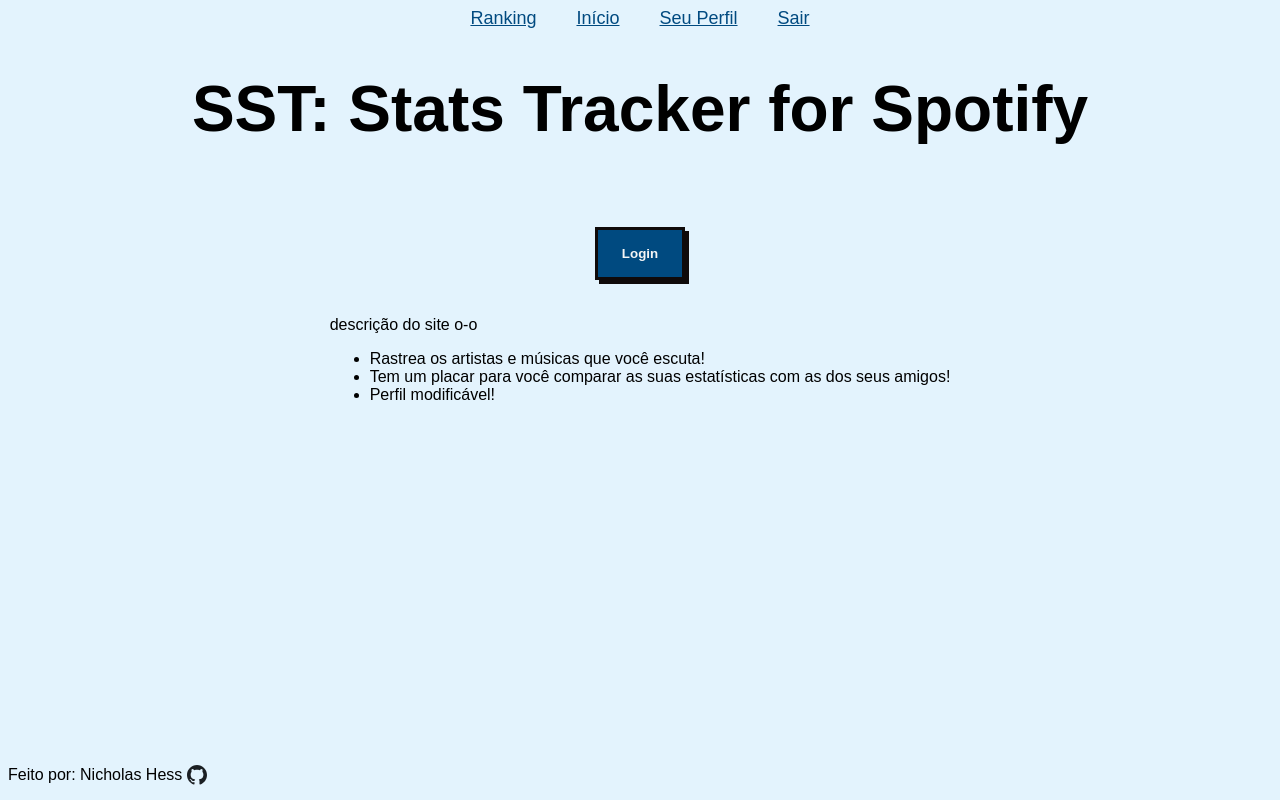
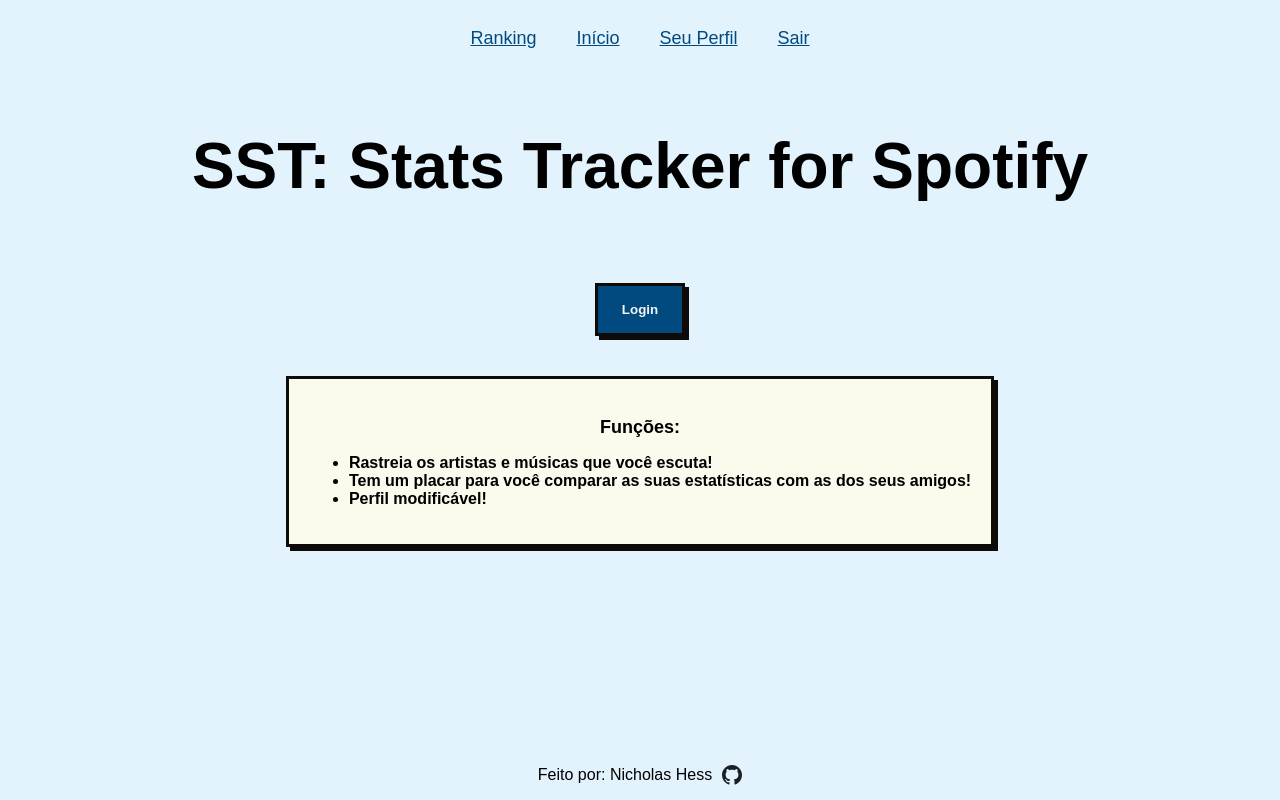
Before and after one commit to nicholashessnh009-art/sst, a Flask app: page / in a window 1280 px wide. Run offline with Flask 3, Linux system fonts and the light colour scheme; the visitor is signed in with stand-in values (Sample User, id 1).

Commit message:
continued stylinggggg

```diff
--- a/sst/static/home.html
+++ b/sst/static/home.html
@@ -9,26 +9,28 @@
 </head>
 <body>
     <nav id="navegação">
+        <div id="links">
         <a href="/leaderboard">Ranking</a>
         <a href="/">Início</a>
         <a href="/profile">Seu Perfil</a>
         <a href="/logout">Sair</a>
+        </div>
 
     </nav>
-    <main>
+    <main class="home-page">
     <h1 id="home-title">SST: Stats Tracker for Spotify</h1>
-    <br>
     <button onclick="window.location.href='/login'" id="login-button">Login</button>
     <div id="site-desc">
-        <p> descrição do site o-o</p>
+        <p id="home-desc-header">Funções:</p>
         <ul id="features">
-            <li>Rastrea os artistas e músicas que você escuta!</li>
+            <li>Rastreia os artistas e músicas que você escuta!</li>
             <li>Tem um placar para você comparar as suas estatísticas com as dos seus amigos!</li>
             <li>Perfil modificável!</li>
         </ul>
     </div>
 </main>
 <div id="footer">
-    <p>Feito por: Nicholas Hess<a href="https://github.com/nicholashessnh009-art" target="_blank" rel="noopener noreferrer"><img src='static\style\img\Octicons-mark-github.svg' id="github-icon"></a>
+    <p>Feito por: Nicholas Hess<a href="https://github.com/nicholashessnh009-art" target="_blank" rel="noopener noreferrer"><img src='/static/style/img/Octicons-mark-github.svg' id="github-icon" alt="GitHub"></a>
+    </p></div>
 </body>
 </html>
--- a/sst/static/leaderboard.html
+++ b/sst/static/leaderboard.html
@@ -9,11 +9,12 @@
 </head>
 <body>
     <nav id="navegação">
+        <div id="links">
         <a href="/leaderboard">Ranking</a>
         <a href="/">Início</a>
         <a href="/profile">Seu Perfil</a>
         <a href="/logout">Sair</a>
-
+        </div>
     </nav>
     <main>
         <h1 id="ranking-header">Ranking</h1>
@@ -26,5 +27,8 @@
     <ol id="top-artists-list">
     </ol>
     </main>
+<div id="footer">
+    <p>Feito por: Nicholas Hess<a href="https://github.com/nicholashessnh009-art" target="_blank" rel="noopener noreferrer"><img src='/static/style/img/Octicons-mark-github.svg' id="github-icon" alt="GitHub"></a>
+    </p></div>
 </body>
 </html>
--- a/sst/static/profile.html
+++ b/sst/static/profile.html
@@ -9,11 +9,12 @@
 </head>
 <body>
     <nav id="navegação">
+        <div id="links">
         <a href="/leaderboard">Ranking</a>
         <a href="/">Início</a>
         <a href="/profile">Seu Perfil</a>
         <a href="/logout">Sair</a>
-
+        </div>
     </nav>
     <main>
     <h1 id="nome"></h1>
@@ -30,5 +31,8 @@
 
         </ul>
     </main>
+<div id="footer">
+    <p>Feito por: Nicholas Hess<a href="https://github.com/nicholashessnh009-art" target="_blank" rel="noopener noreferrer"><img src='/static/style/img/Octicons-mark-github.svg' id="github-icon" alt="GitHub"></a>
+    </p></div>
 </body>
 </html>
--- a/sst/static/style/style.css
+++ b/sst/static/style/style.css
@@ -26,11 +26,22 @@ main {
     display: flex;
     flex-direction: column;
     align-items: center;
-    height: 90vh;
-
+}
+.home-page {
+    display: flex;
+    flex-direction: column;
+    align-items: center;
+    height: 85vh;
+}
+nav {
+    display: flex;
+    justify-content: center;
+    width: 100%;
+    padding-bottom: 20px;
+    padding-top: 20px;
 }
 
-nav {
+#links {
     display: flex;
     justify-content: center;
     gap: 40px;
@@ -68,12 +79,33 @@ nav a:hover {
 
 #home-title {
     font-size: 64px;
+    margin-top: 60px;
+    margin-bottom:60px;
+}
+#home-desc-header {
+    font-size: 18px;
+    font-weight: bold;
+    margin-bottom: 5px;
+    text-align: center;
+}
+#site-desc {
+    margin-top: 20px;
+    background-color: var(--bg2);
+    padding: 20px;
+    border: 3px solid var(--ink);
+    box-shadow: var(--shadow);
+    font-weight: 600;
+}
+
+#footer {
+    text-align: center;
+
 }
 
 #github-icon {
     width: 20px;
     height: 20px;
-    margin-left: 5px;
+    margin-left: 10px;
     margin-bottom: -5px;
     transition: transform 0.2s, filter 0.2s;
 }
```
Also changed, not shown: sst/static/js/home.js (added).
